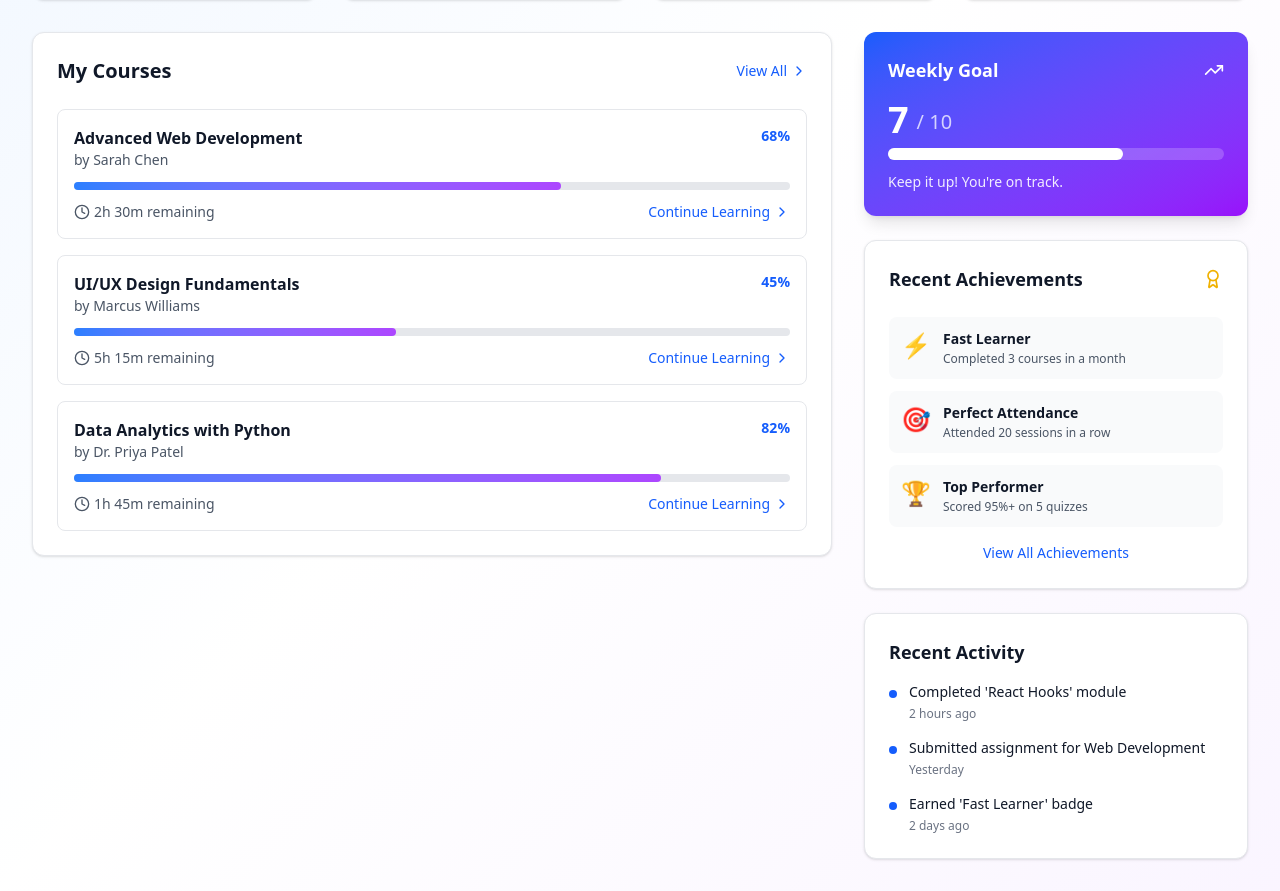
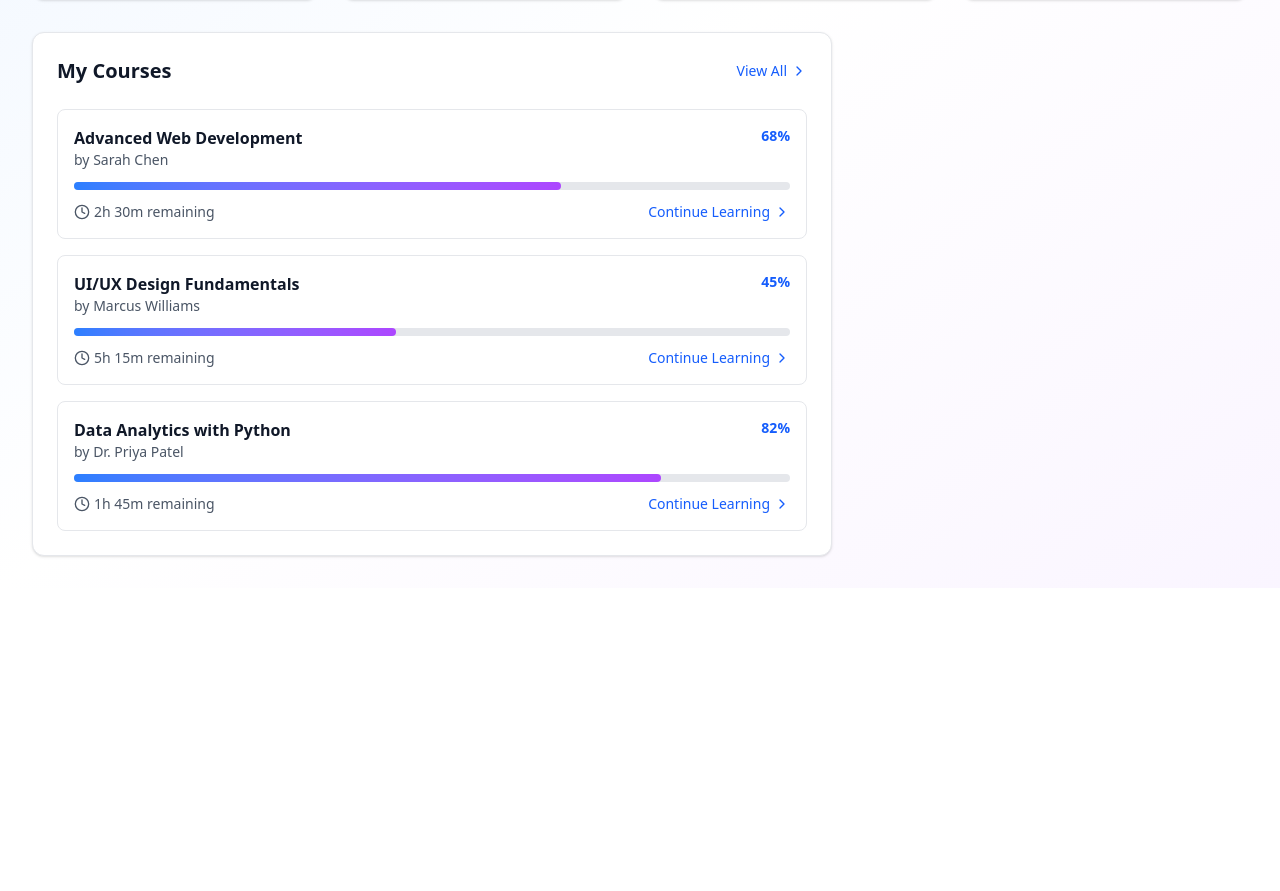
Before and after one commit to RZcodes01/Frontend, a React (Vite) app: page /dashboard in a window 1280 px wide. Shown: the part 375-1266 px from the top of the page. After the commit the page ends 963 px from the top, so only its background shows below. Built offline with nearby package versions, Linux system fonts and the light colour scheme; sample sign-in values are in the browser's storage.

Commit message:
remove achievements and recent activity sections from StudentDashboard

```diff
--- a/src/pages/StudentDashboard.jsx
+++ b/src/pages/StudentDashboard.jsx
@@ -36,17 +36,8 @@ export default function StudentDashboard() {
       { id: 2, course: "UI/UX Design", topic: "Prototyping in Figma", time: "Tomorrow, 10:00 AM", duration: "2 hours", type: "workshop" },
       { id: 3, course: "Data Analytics", topic: "Data Visualization", time: "Friday, 2:00 PM", duration: "1 hour", type: "live" }
     ],
-    achievements: [
-      { id: 1, title: "Fast Learner", description: "Completed 3 courses in a month", icon: "⚡" },
-      { id: 2, title: "Perfect Attendance", description: "Attended 20 sessions in a row", icon: "🎯" },
-      { id: 3, title: "Top Performer", description: "Scored 95%+ on 5 quizzes", icon: "🏆" },
-      { id: 4, title: "Community Helper", description: "Helped 10 peers", icon: "🤝" }
-    ],
-    recentActivity: [
-      { id: 1, text: "Completed 'React Hooks' module", time: "2 hours ago" },
-      { id: 2, text: "Submitted assignment for Web Development", time: "Yesterday" },
-      { id: 3, text: "Earned 'Fast Learner' badge", time: "2 days ago" }
-    ],
+
+
     weeklyGoal: { target: 10, completed: 7, label: "hours of learning" }
   };
 
@@ -117,54 +108,7 @@ export default function StudentDashboard() {
             </div>
           </div>
 
-          <div className="space-y-6">
-            <div className="bg-gradient-to-br from-blue-600 to-purple-600 rounded-xl p-6 text-white shadow-lg">
-              <div className="flex justify-between items-center mb-4"><h2 className="text-lg font-bold">Weekly Goal</h2><TrendingUp className="w-5 h-5"/></div>
-              <div className="flex items-end space-x-2 mb-2"><span className="text-4xl font-bold">{studentData.weeklyGoal.completed}</span><span className="text-xl opacity-75 mb-1">/ {studentData.weeklyGoal.target}</span></div>
-              <div className="w-full bg-white/20 rounded-full h-3"><div className="bg-white h-3 rounded-full" style={{ width: '70%' }}></div></div>
-              <p className="text-sm mt-3 opacity-90">Keep it up! You're on track.</p>
-            </div>
 
-                {/* Achievements */}
-            <div className="bg-white rounded-xl shadow-sm border border-gray-200 p-6">
-              <div className="flex items-center justify-between mb-6">
-                <h2 className="text-lg font-bold text-gray-900">Recent Achievements</h2>
-                <Award className="w-5 h-5 text-yellow-500" />
-              </div>
-              <div className="space-y-3">
-                {studentData.achievements.slice(0, 3).map((achievement) => (
-                  <div key={achievement.id} className="flex items-start space-x-3 p-3 bg-gray-50 rounded-lg">
-                    <span className="text-2xl">{achievement.icon}</span>
-                    <div className="flex-1 min-w-0">
-                      <h4 className="font-semibold text-gray-900 text-sm">{achievement.title}</h4>
-                      <p className="text-xs text-gray-600 mt-0.5">{achievement.description}</p>
-                    </div>
-                  </div>
-                ))}
-              </div>
-              <button className="w-full mt-4 text-sm text-blue-600 hover:text-blue-700 font-medium text-center">
-                View All Achievements
-              </button>
-            </div>
-
-            {/* Recent Activity */}
-            <div className="bg-white rounded-xl shadow-sm border border-gray-200 p-6">
-              <h2 className="text-lg font-bold text-gray-900 mb-4">Recent Activity</h2>
-              <div className="space-y-4">
-                {studentData.recentActivity.map((activity) => (
-                  <div key={activity.id} className="flex items-start space-x-3">
-                    <div className="w-2 h-2 bg-blue-600 rounded-full mt-2 flex-shrink-0"></div>
-                    <div className="flex-1 min-w-0">
-                      <p className="text-sm text-gray-900">{activity.text}</p>
-                      <p className="text-xs text-gray-500 mt-1">{activity.time}</p>
-                    </div>
-                  </div>
-                ))}
-              </div>
-            </div>
-
-            {/* ... other sidebar elements (Achievements, Activity) would follow the same pattern ... */}
-          </div>
         </div>
       </main>
     </div>
```
